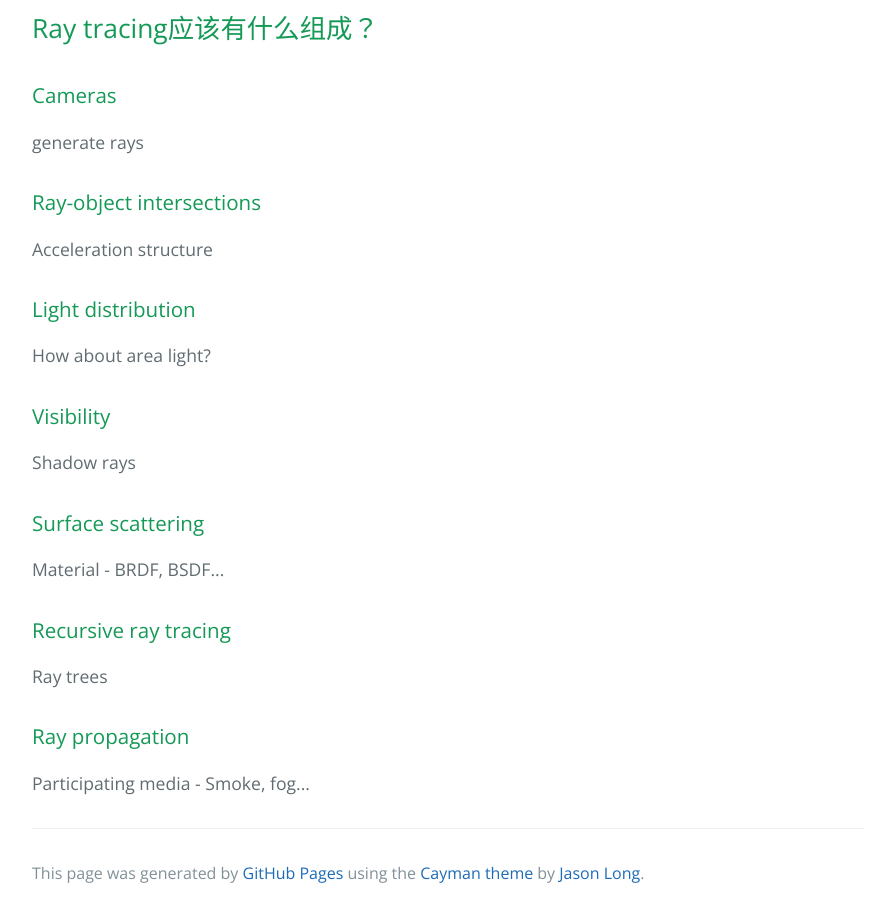
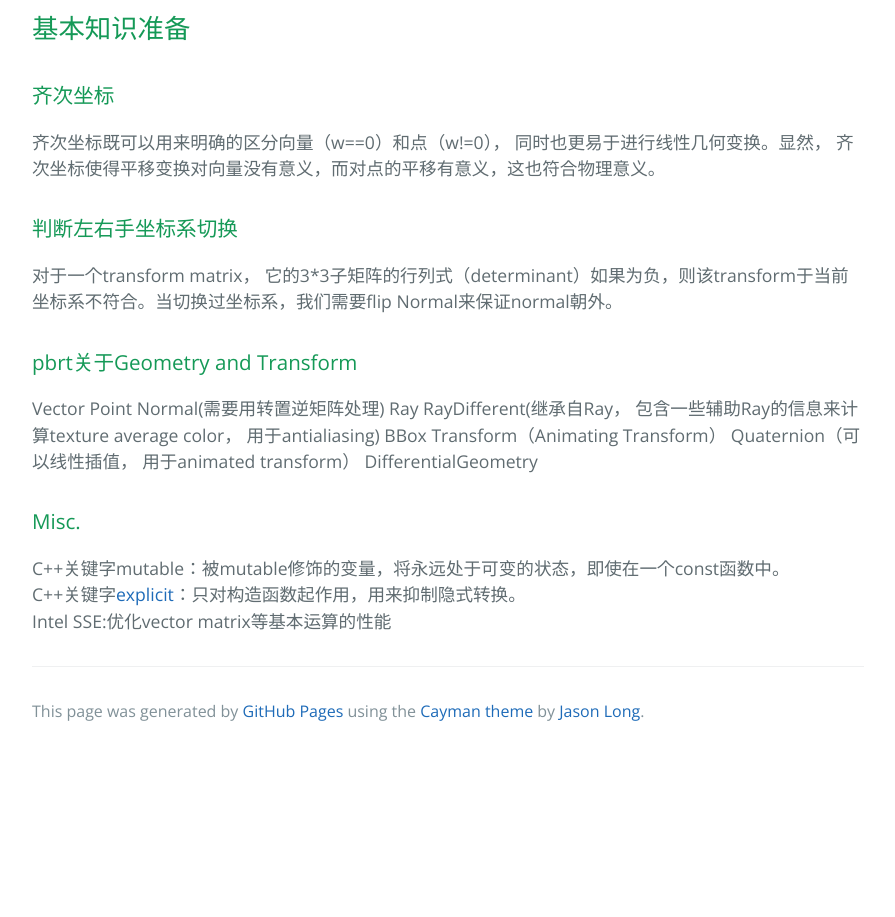
Before and after one commit to applezhao/applezhao.github.io, a plain HTML site: page index.html in a window 1280 px wide. Shown: the part 340-1257 px from the top of the page, without its empty margins (192-1087 px from the left). After the commit the page ends 1095 px from the top, so only its background shows below. Drawn offline with nearby package versions, Linux system fonts and the light colour scheme.

Commit message:
Replace master branch with page content via GitHub

```diff
--- a/index.html
+++ b/index.html
@@ -2,7 +2,7 @@
 <html lang="en-us">
   <head>
     <meta charset="UTF-8">
-    <title>pbrt-day1</title>
+    <title>Applezhao.GitHub.io/pages/pbrt-day2 by applezhao</title>
     <meta name="viewport" content="width=device-width, initial-scale=1">
     <link rel="stylesheet" type="text/css" href="stylesheets/normalize.css" media="screen">
     <link href='https://fonts.googleapis.com/css?family=Open+Sans:400,700' rel='stylesheet' type='text/css'>
@@ -11,48 +11,35 @@
   </head>
   <body>
     <section class="page-header">
-      <h1 class="project-name">pbrt-day1</h1>
+      <h1 class="project-name">Applezhao.GitHub.io/pages/pbrt-day2</h1>
       <h2 class="project-tagline">pbrt</h2>
     </section>
 
     <section class="main-content">
       <h2>
-<a id="ray-tracing应该有什么组成" class="anchor" href="#ray-tracing%E5%BA%94%E8%AF%A5%E6%9C%89%E4%BB%80%E4%B9%88%E7%BB%84%E6%88%90" aria-hidden="true"><span aria-hidden="true" class="octicon octicon-link"></span></a>Ray tracing应该有什么组成？</h2>
+<a id="基本知识准备" class="anchor" href="#%E5%9F%BA%E6%9C%AC%E7%9F%A5%E8%AF%86%E5%87%86%E5%A4%87" aria-hidden="true"><span aria-hidden="true" class="octicon octicon-link"></span></a>基本知识准备</h2>
 
 <h3>
-<a id="cameras" class="anchor" href="#cameras" aria-hidden="true"><span aria-hidden="true" class="octicon octicon-link"></span></a>Cameras</h3>
+<a id="齐次坐标" class="anchor" href="#%E9%BD%90%E6%AC%A1%E5%9D%90%E6%A0%87" aria-hidden="true"><span aria-hidden="true" class="octicon octicon-link"></span></a>齐次坐标</h3>
 
-<p>generate rays  </p>
+<p>齐次坐标既可以用来明确的区分向量（w==0）和点（w!=0）， 同时也更易于进行线性几何变换。显然， 齐次坐标使得平移变换对向量没有意义，而对点的平移有意义，这也符合物理意义。  </p>
 
 <h3>
-<a id="ray-object-intersections" class="anchor" href="#ray-object-intersections" aria-hidden="true"><span aria-hidden="true" class="octicon octicon-link"></span></a>Ray-object intersections</h3>
+<a id="判断左右手坐标系切换" class="anchor" href="#%E5%88%A4%E6%96%AD%E5%B7%A6%E5%8F%B3%E6%89%8B%E5%9D%90%E6%A0%87%E7%B3%BB%E5%88%87%E6%8D%A2" aria-hidden="true"><span aria-hidden="true" class="octicon octicon-link"></span></a>判断左右手坐标系切换</h3>
 
-<p>Acceleration structure  </p>
+<p>对于一个transform matrix， 它的3*3子矩阵的行列式（determinant）如果为负，则该transform于当前坐标系不符合。当切换过坐标系，我们需要flip Normal来保证normal朝外。  </p>
 
 <h3>
-<a id="light-distribution" class="anchor" href="#light-distribution" aria-hidden="true"><span aria-hidden="true" class="octicon octicon-link"></span></a>Light distribution</h3>
+<a id="pbrt关于geometry-and-transform" class="anchor" href="#pbrt%E5%85%B3%E4%BA%8Egeometry-and-transform" aria-hidden="true"><span aria-hidden="true" class="octicon octicon-link"></span></a>pbrt关于Geometry and Transform</h3>
 
-<p>How about area light?  </p>
+<p>Vector Point Normal(需要用转置逆矩阵处理) Ray RayDifferent(继承自Ray， 包含一些辅助Ray的信息来计算texture average color， 用于antialiasing) BBox Transform（Animating Transform） Quaternion（可以线性插值， 用于animated transform） DifferentialGeometry      </p>
 
 <h3>
-<a id="visibility" class="anchor" href="#visibility" aria-hidden="true"><span aria-hidden="true" class="octicon octicon-link"></span></a>Visibility</h3>
+<a id="misc" class="anchor" href="#misc" aria-hidden="true"><span aria-hidden="true" class="octicon octicon-link"></span></a>Misc.</h3>
 
-<p>Shadow rays  </p>
-
-<h3>
-<a id="surface-scattering" class="anchor" href="#surface-scattering" aria-hidden="true"><span aria-hidden="true" class="octicon octicon-link"></span></a>Surface scattering</h3>
-
-<p>Material - BRDF, BSDF...  </p>
-
-<h3>
-<a id="recursive-ray-tracing" class="anchor" href="#recursive-ray-tracing" aria-hidden="true"><span aria-hidden="true" class="octicon octicon-link"></span></a>Recursive ray tracing</h3>
-
-<p>Ray trees  </p>
-
-<h3>
-<a id="ray-propagation" class="anchor" href="#ray-propagation" aria-hidden="true"><span aria-hidden="true" class="octicon octicon-link"></span></a>Ray propagation</h3>
-
-<p>Participating media - Smoke, fog...  </p>
+<p>C++关键字mutable：被mutable修饰的变量，将永远处于可变的状态，即使在一个const函数中。<br>
+C++关键字<a href="http://www.cnblogs.com/cutepig/archive/2009/01/14/1375917.html">explicit</a>：只对构造函数起作用，用来抑制隐式转换。<br>
+Intel SSE:优化vector matrix等基本运算的性能  </p>
 
       <footer class="site-footer">
 
--- a/params.json
+++ b/params.json
@@ -1,6 +1,6 @@
 {
-  "name": "Applezhao.GitHub.io/pages/pbrt-day1",
+  "name": "Applezhao.GitHub.io/pages/pbrt-day2",
   "tagline": "pbrt",
-  "body": "## Ray tracing应该有什么组成？  \r\n\r\n### Cameras  \r\n\r\ngenerate rays  \r\n\r\n### Ray-object intersections  \r\n\r\nAcceleration structure  \r\n\r\n### Light distribution  \r\n\r\nHow about area light?  \r\n\r\n### Visibility  \r\n\r\nShadow rays  \r\n\r\n### Surface scattering  \r\n\r\nMaterial - BRDF, BSDF...  \r\n\r\n### Recursive ray tracing  \r\n\r\nRay trees  \r\n\r\n### Ray propagation  \r\n\r\nParticipating media - Smoke, fog...  \r\n",
+  "body": "## 基本知识准备  \r\n\r\n### 齐次坐标  \r\n\r\n齐次坐标既可以用来明确的区分向量（w==0）和点（w!=0）， 同时也更易于进行线性几何变换。显然， 齐次坐标使得平移变换对向量没有意义，而对点的平移有意义，这也符合物理意义。  \r\n\r\n### 判断左右手坐标系切换  \r\n\r\n对于一个transform matrix， 它的3*3子矩阵的行列式（determinant）如果为负，则该transform于当前坐标系不符合。当切换过坐标系，我们需要flip Normal来保证normal朝外。  \r\n\r\n### pbrt关于Geometry and Transform  \r\n\r\nVector Point Normal(需要用转置逆矩阵处理) Ray RayDifferent(继承自Ray， 包含一些辅助Ray的信息来计算texture average color， 用于antialiasing) BBox Transform（Animating Transform） Quaternion（可以线性插值， 用于animated transform） DifferentialGeometry      \r\n\r\n### Misc.  \r\n\r\nC++关键字mutable：被mutable修饰的变量，将永远处于可变的状态，即使在一个const函数中。   \r\nC++关键字[explicit](http://www.cnblogs.com/cutepig/archive/2009/01/14/1375917.html)：只对构造函数起作用，用来抑制隐式转换。   \r\nIntel SSE:优化vector matrix等基本运算的性能  \r\n",
   "note": "Don't delete this file! It's used internally to help with page regeneration."
 }
```
